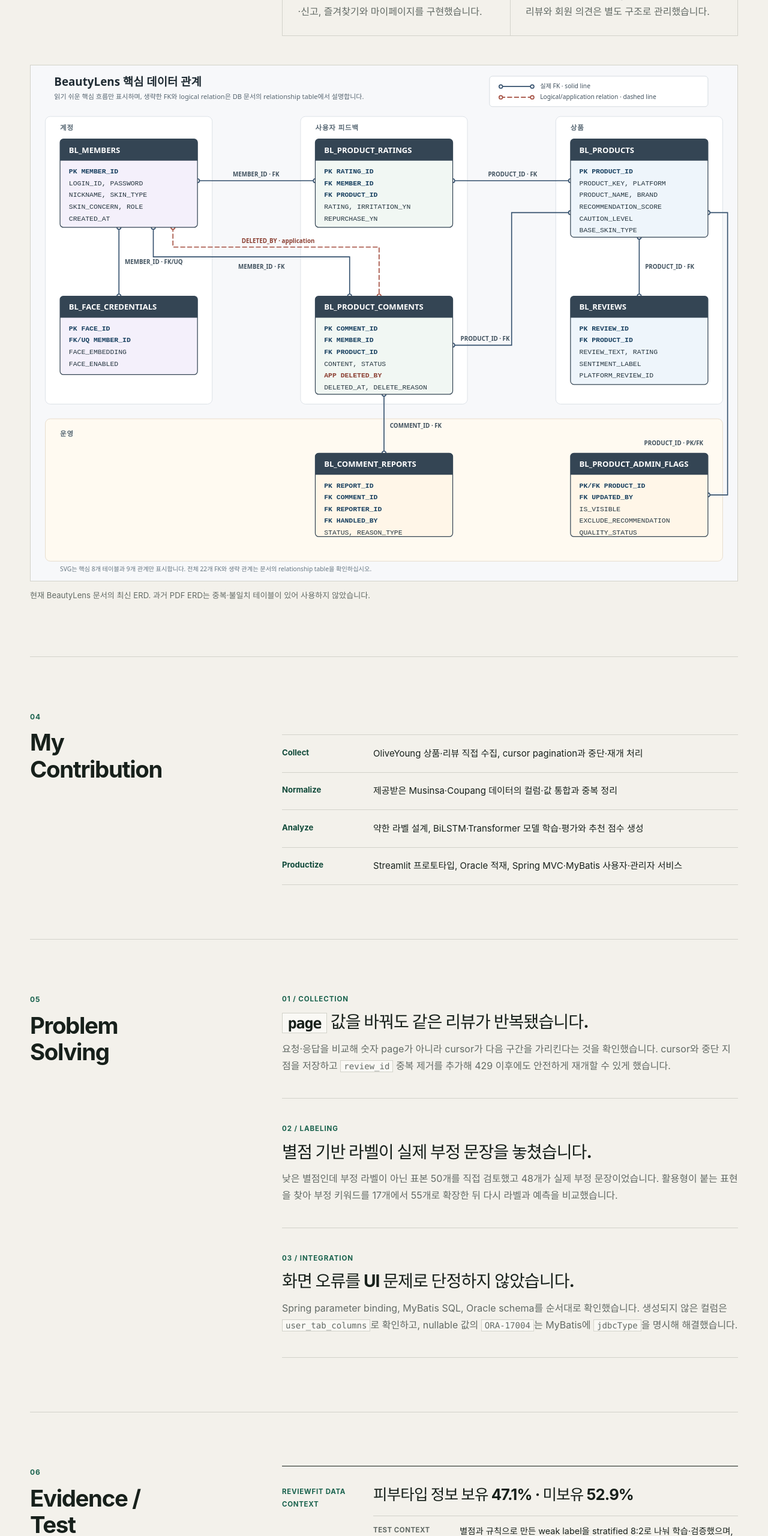
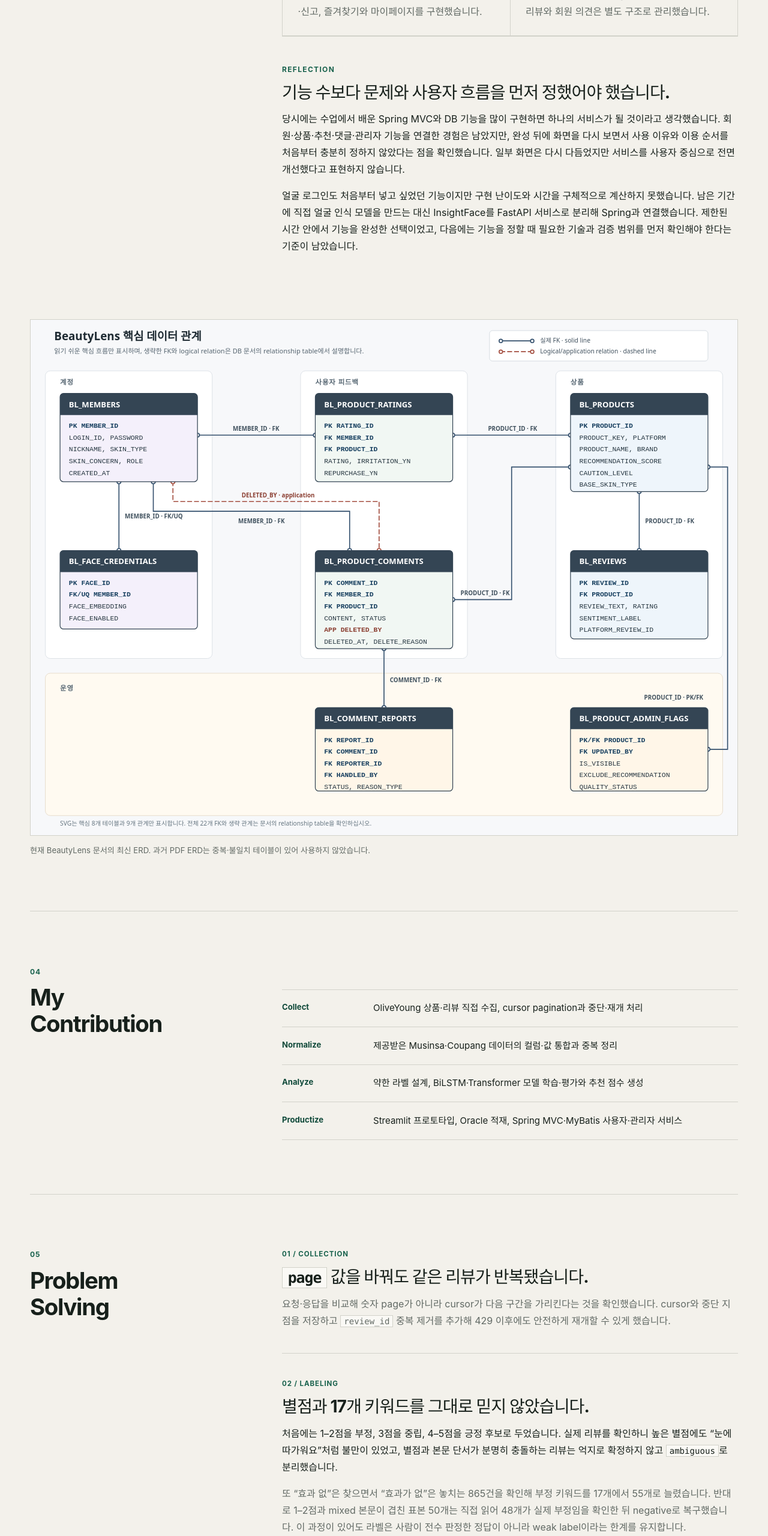
Before and after one commit to gusn9719/gusn9719.github.io, an Astro site: page /projects/reviewfit-beautylens in a window 1280 px wide. Shown: the part 4430-6990 px from the top of the page at 60% size. Built offline with nearby package versions, Linux system fonts and the light colour scheme; Astro itself is replaced by a stand-in of ours.

Commit message:
docs: Case Study 사고 과정 보강

```diff
--- a/src/pages/projects/reviewfit-beautylens.astro
+++ b/src/pages/projects/reviewfit-beautylens.astro
@@ -91,6 +91,12 @@ const sections = [
         <article><p class="summary-label">User</p><h3>상품을 찾고 반응을 남기는 흐름</h3><p>회원가입·로그인, 상품 검색·상세, 피부타입 추천, 외부 리뷰, 내부 평점·자극 여부·재구매 의사, 댓글·신고, 즐겨찾기와 마이페이지를 구현했습니다.</p></article>
         <article><p class="summary-label">Admin</p><h3>원본을 보존하며 운영하는 흐름</h3><p>상품 노출·추천 제외·품질 메모, 댓글·신고 soft delete·복구와 audit log를 구현했습니다. 외부 리뷰와 회원 의견은 별도 구조로 관리했습니다.</p></article>
       </div>
+      <div class="case-subsection">
+        <p class="summary-label">Reflection</p>
+        <h3>기능 수보다 문제와 사용자 흐름을 먼저 정했어야 했습니다.</h3>
+        <p>당시에는 수업에서 배운 Spring MVC와 DB 기능을 많이 구현하면 하나의 서비스가 될 것이라고 생각했습니다. 회원·상품·추천·댓글·관리자 기능을 연결한 경험은 남았지만, 완성 뒤에 화면을 다시 보면서 사용 이유와 이용 순서를 처음부터 충분히 정하지 않았다는 점을 확인했습니다. 일부 화면은 다시 다듬었지만 서비스를 사용자 중심으로 전면 개선했다고 표현하지 않습니다.</p>
+        <p>얼굴 로그인도 처음부터 넣고 싶었던 기능이지만 구현 난이도와 시간을 구체적으로 계산하지 못했습니다. 남은 기간에 직접 얼굴 인식 모델을 만드는 대신 InsightFace를 FastAPI 서비스로 분리해 Spring과 연결했습니다. 제한된 시간 안에서 기능을 완성한 선택이었고, 다음에는 기능을 정할 때 필요한 기술과 검증 범위를 먼저 확인해야 한다는 기준이 남았습니다.</p>
+      </div>
       <figure class="inline-visual inline-visual--diagram">
         <img src="/assets/beautylens/beautylens-erd.svg" alt="상품, 외부 리뷰, 회원 평가, 댓글, 신고와 관리자 기록의 관계를 나타낸 BeautyLens ERD" width="1440" height="1050" loading="lazy" decoding="async" />
         <figcaption>현재 BeautyLens 문서의 최신 ERD. 과거 PDF ERD는 중복·불일치 테이블이 있어 사용하지 않았습니다.</figcaption>
@@ -114,7 +120,12 @@ const sections = [
     <div class="case-section__title"><p>05</p><h2 id="review-solving">Problem Solving</h2></div>
     <div class="case-copy story-list">
       <article><p class="story-list__number">01 / Collection</p><h3><code>page</code> 값을 바꿔도 같은 리뷰가 반복됐습니다.</h3><p>요청·응답을 비교해 숫자 page가 아니라 cursor가 다음 구간을 가리킨다는 것을 확인했습니다. cursor와 중단 지점을 저장하고 <code>review_id</code> 중복 제거를 추가해 429 이후에도 안전하게 재개할 수 있게 했습니다.</p></article>
-      <article><p class="story-list__number">02 / Labeling</p><h3>별점 기반 라벨이 실제 부정 문장을 놓쳤습니다.</h3><p>낮은 별점인데 부정 라벨이 아닌 표본 50개를 직접 검토했고 48개가 실제 부정 문장이었습니다. 활용형이 붙는 표현을 찾아 부정 키워드를 17개에서 55개로 확장한 뒤 다시 라벨과 예측을 비교했습니다.</p></article>
+      <article>
+        <p class="story-list__number">02 / Labeling</p>
+        <h3>별점과 17개 키워드를 그대로 믿지 않았습니다.</h3>
+        <p>처음에는 1–2점을 부정, 3점을 중립, 4–5점을 긍정 후보로 두었습니다. 실제 리뷰를 확인하니 높은 별점에도 “눈에 따가워요”처럼 불만이 있었고, 별점과 본문 단서가 분명히 충돌하는 리뷰는 억지로 확정하지 않고 <code>ambiguous</code>로 분리했습니다.</p>
+        <p>또 “효과 없”은 찾으면서 “효과가 없”은 놓치는 865건을 확인해 부정 키워드를 17개에서 55개로 늘렸습니다. 반대로 1–2점과 mixed 본문이 겹친 표본 50개는 직접 읽어 48개가 실제 부정임을 확인한 뒤 negative로 복구했습니다. 이 과정이 있어도 라벨은 사람이 전수 판정한 정답이 아니라 weak label이라는 한계를 유지합니다.</p>
+      </article>
       <article><p class="story-list__number">03 / Integration</p><h3>화면 오류를 UI 문제로 단정하지 않았습니다.</h3><p>Spring parameter binding, MyBatis SQL, Oracle schema를 순서대로 확인했습니다. 생성되지 않은 컬럼은 <code>user_tab_columns</code>로 확인하고, nullable 값의 <code>ORA-17004</code>는 MyBatis에 <code>jdbcType</code>을 명시해 해결했습니다.</p></article>
     </div>
   </section>
```
Also changed, not shown: src/pages/projects/gemma4-t17-rag.astro (+7 -1 lines), src/pages/projects/security-hub.astro (+6 -1 lines).
